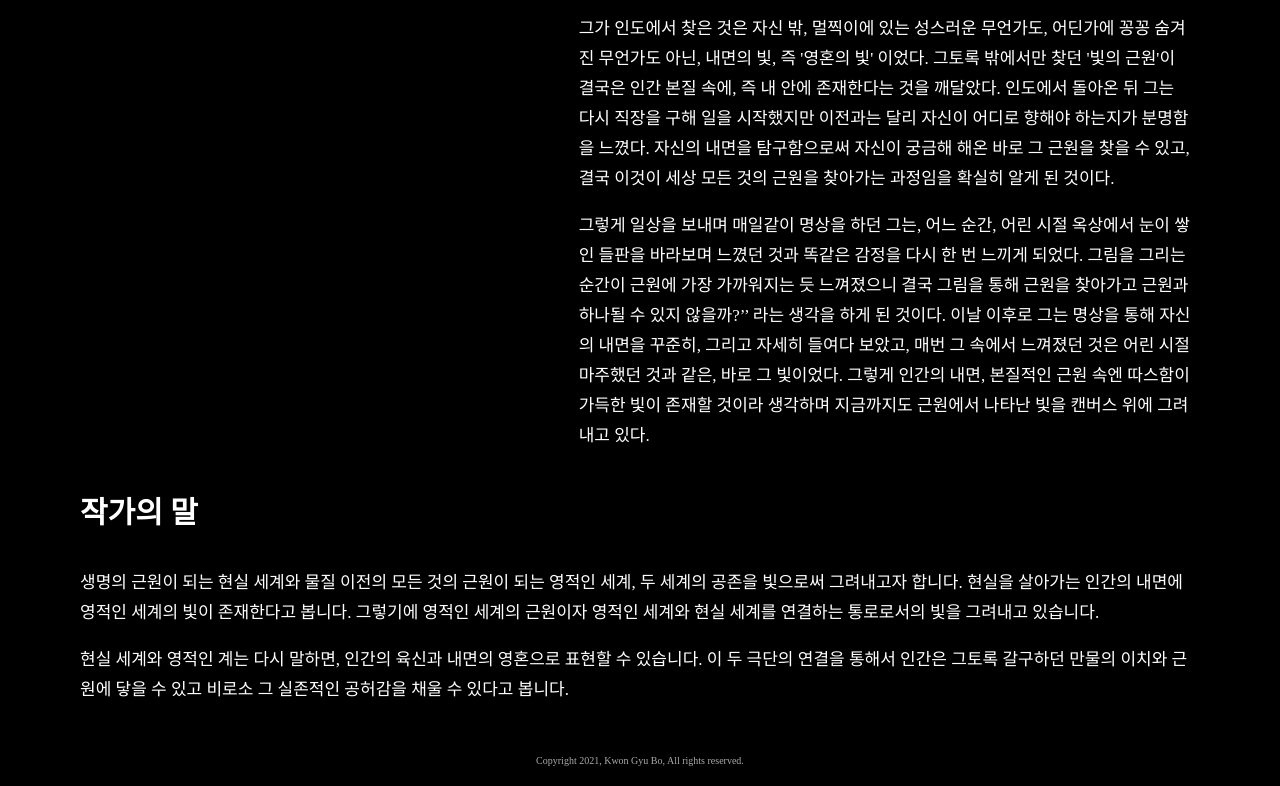
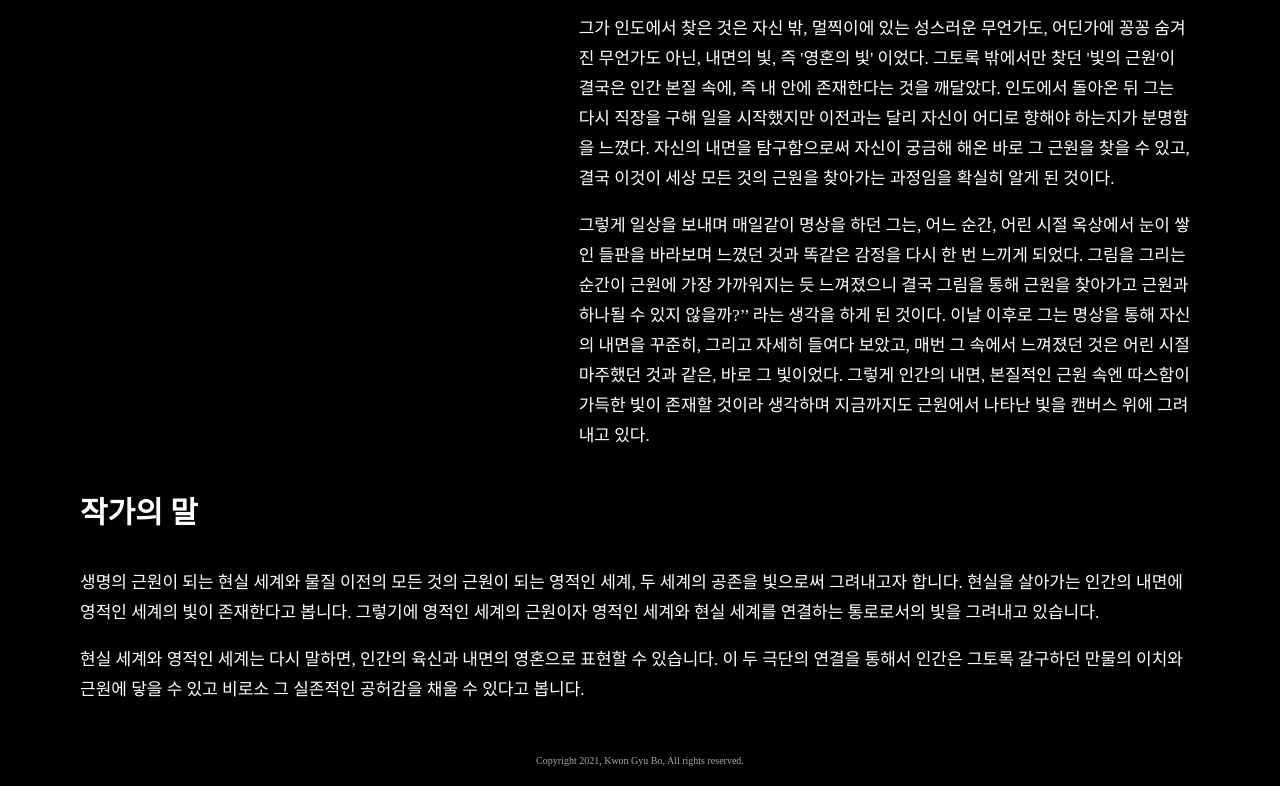
Before and after one commit to kwongyubo/kwongyubo, a plain HTML site: page biography.html in a window 1280 px wide. Shown: the part 999-1785 px from the top of the page. Drawn offline with Linux system fonts and the light colour scheme; a web font is replaced by a local one.

Commit message:
Update biography.html

```diff
--- a/biography.html
+++ b/biography.html
@@ -36,7 +36,7 @@
   <div class="biotext2">
     <div class="biohead2"> 작가의 말</div>
     <p>생명의 근원이 되는 현실 세계와 물질 이전의 모든 것의 근원이 되는 영적인 세계, 두 세계의 공존을 빛으로써 그려내고자 합니다. 현실을 살아가는 인간의 내면에 영적인 세계의 빛이 존재한다고 봅니다. 그렇기에 영적인 세계의 근원이자 영적인 세계와 현실 세계를 연결하는 통로로서의 빛을 그려내고 있습니다.</p>
-    <p>현실 세계와 영적인 계는 다시 말하면, 인간의 육신과 내면의 영혼으로 표현할 수 있습니다. 이 두 극단의 연결을 통해서 인간은 그토록 갈구하던 만물의 이치와 근원에 닿을 수 있고 비로소 그 실존적인 공허감을 채울 수 있다고 봅니다.</p>
+    <p>현실 세계와 영적인 세계는 다시 말하면, 인간의 육신과 내면의 영혼으로 표현할 수 있습니다. 이 두 극단의 연결을 통해서 인간은 그토록 갈구하던 만물의 이치와 근원에 닿을 수 있고 비로소 그 실존적인 공허감을 채울 수 있다고 봅니다.</p>
     </div>
 
 
```
